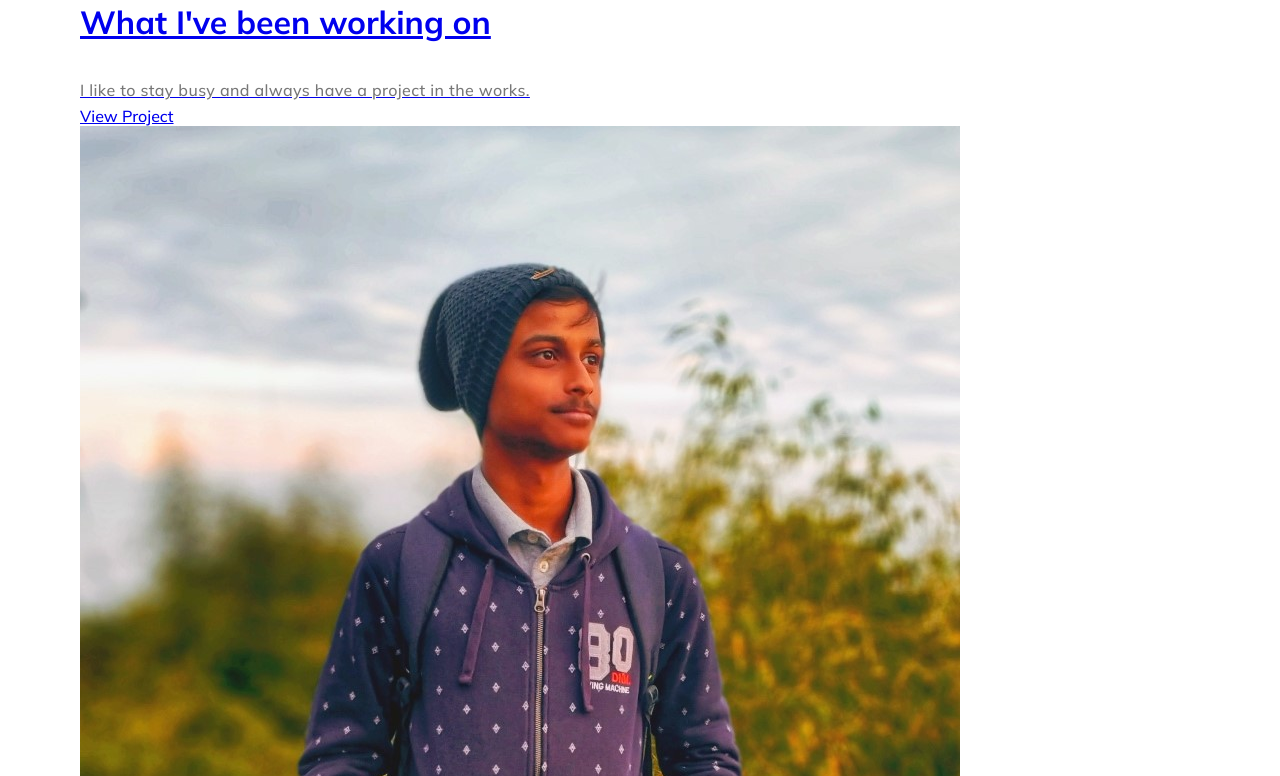
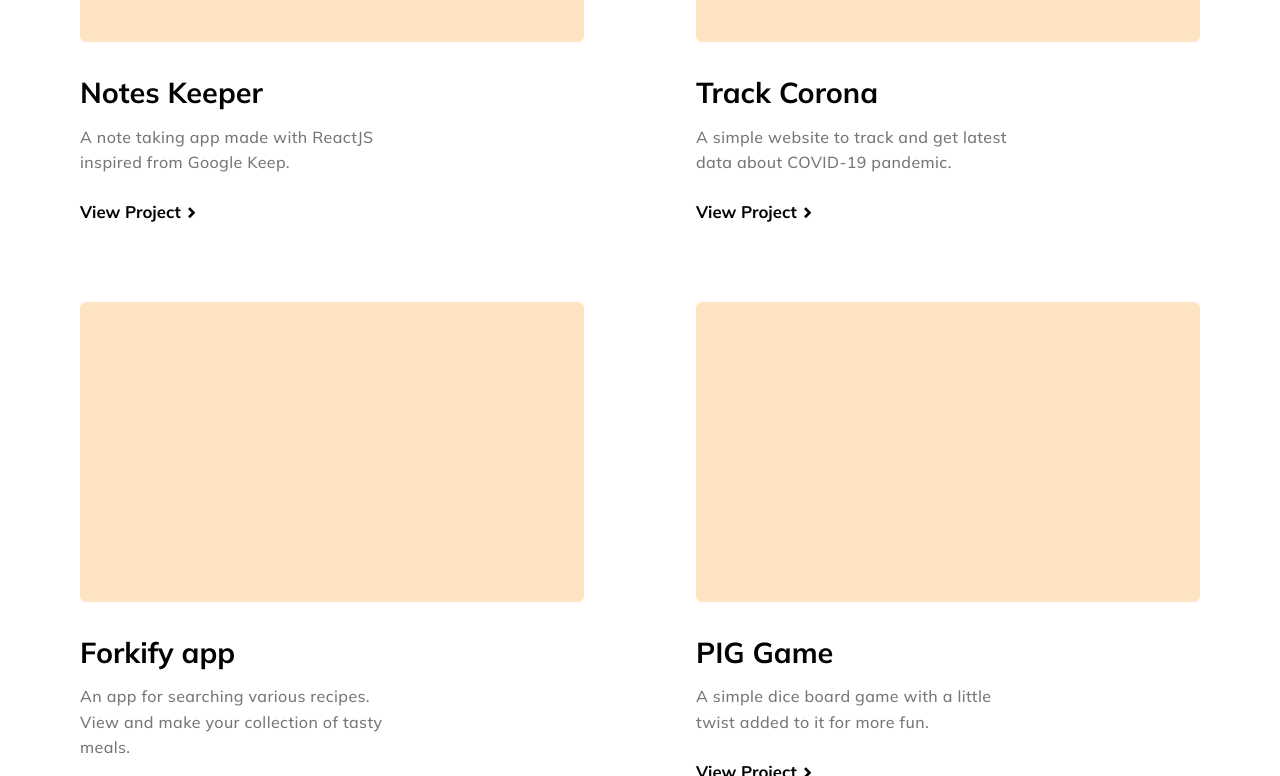
Before and after one commit to Soumya-Dey/new_portfolio_temp_repo, a React (Create React App) app: page / in a window 1280 px wide. Shown: the part 2764-3540 px from the top of the page. Built offline with nearby package versions, Linux system fonts and the light colour scheme.

Commit message:
finished project section model

```diff
--- a/src/App.css
+++ b/src/App.css
@@ -10,6 +10,7 @@
     padding: 0;
     margin: 0;
     box-sizing: border-box;
+    scroll-behavior: smooth;
 }
 
 body {
@@ -17,12 +18,11 @@
     background-color: var(--primary-background);
     color: var(--primary-text);
     font-weight: 500;
-    scroll-behavior: smooth;
 }
 
 .theme-toggle:checked {
     --primary-background: #000000;
-    --secondary-background: #f7f7f7;
+    --secondary-background: #fcfcfc;
     --primary-text: #020202;
     --secondary-text: #777777;
     --accent: #83eecc;
@@ -214,6 +214,64 @@
     list-style-type: circle;
 }
 
+.project-grid {
+    width: 100%;
+    display: grid;
+    grid-template-columns: 1fr 1fr;
+    grid-gap: 5em 7em;
+    margin-top: 4em;
+}
+
+.project-grid a {
+    text-decoration: none;
+    color: inherit;
+}
+
+.project-img {
+    width: 100%;
+    height: 300px;
+    background-color: bisque;
+    background-position: center;
+    background-repeat: no-repeat;
+    background-size: cover;
+    border-radius: 6px;
+    margin-bottom: 2em;
+    transition: all 0.2s ease;
+}
+
+.project-img:hover {
+    transform: scale(1.03);
+}
+
+.project-heading {
+    font-size: 1.8em;
+    margin-bottom: 0.5em;
+}
+
+.project-details {
+    line-height: 1.6;
+}
+
+.view-href {
+    width: max-content;
+    margin-top: 1.5em;
+    font-size: 1.05em;
+    font-weight: 700;
+}
+
+.fa-angle-right {
+    transform: translate(2px, 1px);
+}
+
+.view-href:hover::after {
+    content: "";
+    display: block;
+    width: 100%;
+    height: 2px;
+    margin-top: 2px;
+    background-color: var(--primary-text);
+}
+
 /*
     @TODO: Add dark theme toggle...link: https://medium.com/@haxzie/dark-and-light-theme-switcher-using-css-variables-and-pure-javascript-zocada-dd0059d72fa2
 */
--- a/src/components/About.js
+++ b/src/components/About.js
@@ -12,7 +12,7 @@
     };
 
     return (
-        <div className="container">
+        <div className="container" id="about">
             <div className="flex-r-spbw">
                 <Paragraph content={content} />
                 <img
--- a/src/components/Landing.js
+++ b/src/components/Landing.js
@@ -3,7 +3,7 @@
 
 export const Landing = () => {
     return (
-        <div className="container">
+        <div className="container" id="landing">
             <div className="right-clip-1"></div>
             <div className="right-clip-2"></div>
 
@@ -51,7 +51,7 @@
 
                     <Fade in={true} timeout={1400}>
                         <div className="text-cont">
-                            <a href="#!" className="vert-btn">
+                            <a href="#projects" className="vert-btn">
                                 view my work
                             </a>
 
--- a/src/components/Projects.js
+++ b/src/components/Projects.js
@@ -10,16 +10,54 @@
             "I like to stay busy and always have a project in the works. Take a look at some of the applications and websites I've dedicated my time to.",
     };
 
+    const projectDetails = [
+        {
+            heading: "DevConnect Social",
+            para1:
+                "A social media of developers for getting and providing help to other fellow devs.",
+            link: "https://github.com/Soumya-Dey/devConnect-social-media",
+        },
+        {
+            heading: "Secrets Keeper",
+            para1:
+                "A web app to share your darkest secrets with the world anonymously.",
+            link: "https://secretskeeper.herokuapp.com/",
+        },
+        {
+            heading: "Notes Keeper",
+            para1:
+                "A note taking app made with ReactJS inspired from Google Keep.",
+            link: "https://github.com/Soumya-Dey/React-Keeper-app",
+        },
+        {
+            heading: "Track Corona",
+            para1:
+                "A simple website to track and get latest data about COVID-19 pandemic.",
+            link: "https://github.com/Soumya-Dey/track-corona",
+        },
+        {
+            heading: "Forkify app",
+            para1:
+                "An app for searching various recipes. View and make your collection of tasty meals.",
+            link: "https://github.com/Soumya-Dey/Forkify-app",
+        },
+        {
+            heading: "PIG Game",
+            para1:
+                "A simple dice board game with a little twist added to it for more fun.",
+            link: "https://github.com/Soumya-Dey/PIG-Game",
+        },
+    ];
+
     return (
-        <div className="container">
+        <div className="container" id="projects">
             <div className="skills-cont">
                 <Paragraph content={content} />
 
                 <div className="project-grid">
-                    <ProjectItem />
-                    <ProjectItem />
-                    <ProjectItem />
-                    <ProjectItem />
+                    {projectDetails.map((content, i) => (
+                        <ProjectItem key={i} content={content} />
+                    ))}
                 </div>
             </div>
         </div>
--- a/src/components/Skills.js
+++ b/src/components/Skills.js
@@ -11,7 +11,7 @@
     };
 
     return (
-        <div className="container">
+        <div className="container" id="skills">
             <div className="skills-cont">
                 <Paragraph content={content} />
                 <SkillList />
--- a/src/components/sub-components/Paragraph.js
+++ b/src/components/sub-components/Paragraph.js
@@ -1,10 +1,10 @@
 import React from "react";
 
-export const Paragraph = ({ content: { heading, para1, para2 } }) => {
+export const Paragraph = ({ content: { heading, para1, para2 }, cl1, cl2 }) => {
     return (
         <div className="aboout-text">
-            <div className="about-heading">{heading && heading}</div>
-            <div className="about-me">
+            <div className={`about-heading ${cl1}`}>{heading && heading}</div>
+            <div className={`about-me ${cl2}`}>
                 {para1 && para1}
                 {para2 && (
                     <>
--- a/src/components/sub-components/ProjectItem.js
+++ b/src/components/sub-components/ProjectItem.js
@@ -2,17 +2,18 @@
 
 import { Paragraph } from "./Paragraph";
 
-export const ProjectItem = () => {
-    const content = {
-        heading: "What I've been working on",
-        para1: "I like to stay busy and always have a project in the works.",
-    };
-
+export const ProjectItem = ({ content }) => {
     return (
-        <a href="!#">
-            <img src="images/my-avatar-center.jpg" alt="project 1"></img>
-            <Paragraph content={content} />
-            <p>View Project</p>
+        <a href={content.link}>
+            <div alt="project 1" className="project-img"></div>
+            <Paragraph
+                content={content}
+                cl1="project-heading"
+                cl2="project-details"
+            />
+            <p href="!#" className="view-href">
+                View Project <i class="fas fa-angle-right"></i>
+            </p>
         </a>
     );
 };
```
